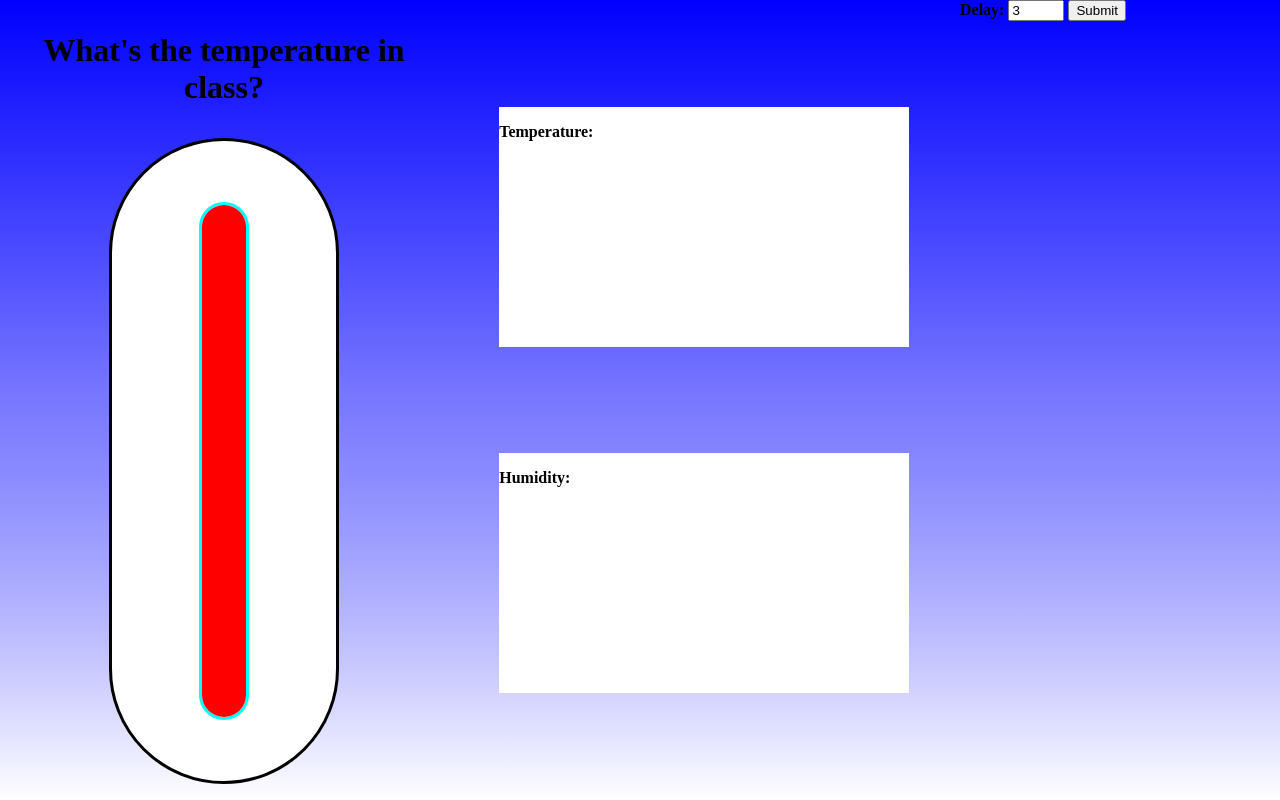
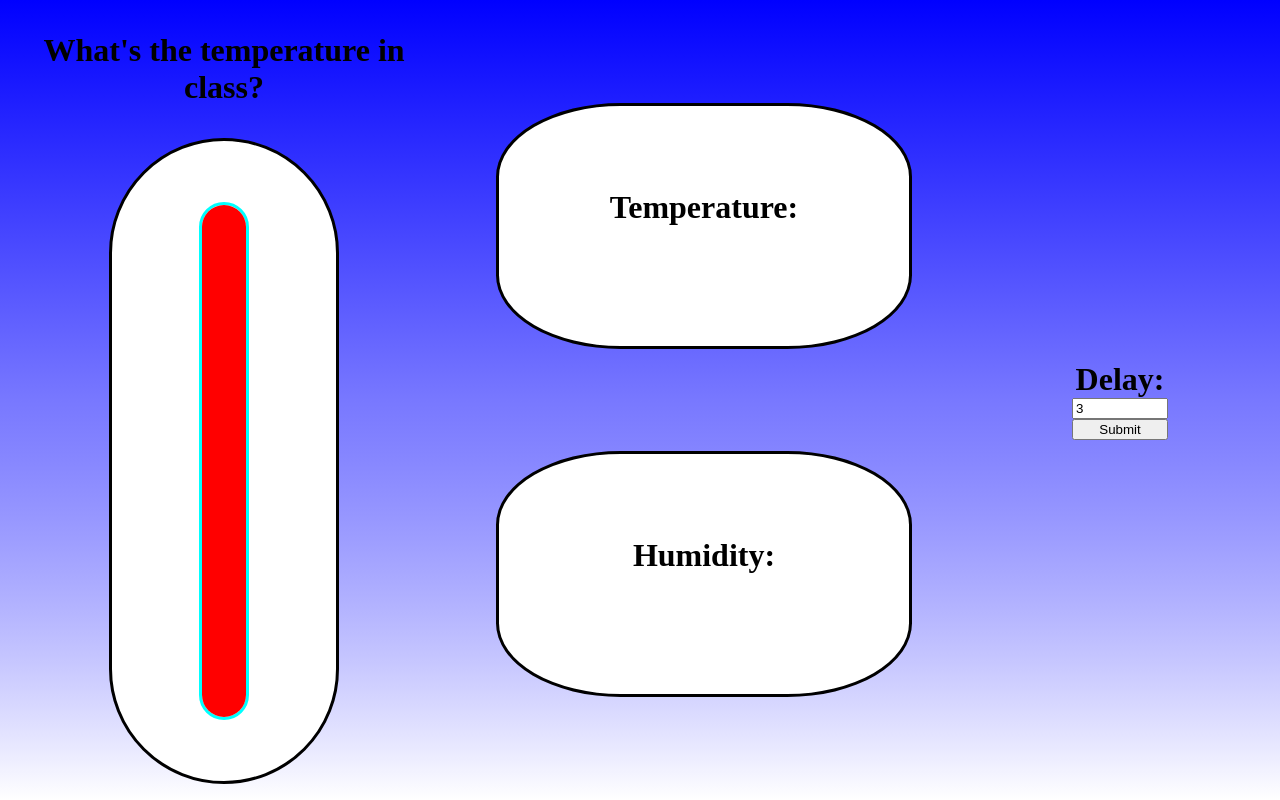
Before and after one commit to hgdavdur/Project-thermometer, a plain HTML site: page index.html in a window 1280 px wide. Drawn offline with Linux system fonts and the light colour scheme; no server answers.

Commit message:
need to save data

```diff
--- a/index.css
+++ b/index.css
@@ -26,11 +26,24 @@ html,body{
     flex-direction: column;
     justify-content: space-evenly;
     align-items: center;
+    text-align: center;
 }
 
 .containerInfo{
+    display: flex;
     width: 25%;
     height: 100%;
+    flex-direction: column;
+    justify-content: center;
+    align-items: center;
+}
+
+.dawg{
+    display: flex;
+    flex-direction: column;
+    width: 30%;
+    text-align: center;
+    font-size: 2rem;
 }
 
 #therBod{
@@ -65,6 +78,15 @@ html,body{
     background-color: white;
     height: 30%;
     width: 80%;
+    display: flex;
+    justify-content: center;
+    align-items: center;
+    border: 3px solid black;
+    border-radius: 30%;
+}
+
+.cloudText{
+    font-size: 2rem;
 }
 
 p{
--- a/index.html
+++ b/index.html
@@ -17,17 +17,19 @@
     </div>
     <div class="containerCloud">
         <div class="cloud" id="tempCloud">
-            <p class="cloudText"><b>Temperature:</b><span class="innerText" id="tempText"></span></p>
+            <p class="cloudText"><b>Temperature:</b><br><br><span class="innerText" id="tempText"></span></p>
         </div>
         <div class="cloud" id="humCloud">
-            <p class="cloudText"><b>Humidity:</b><span class="innerText" id="humText"></span></p>
+            <p class="cloudText"><b>Humidity:</b><br><br><span class="innerText" id="humText"></span></p>
         </div>
     </div>
-    <div class="containerInfo">
-        <label><b>Delay:</b></label>
-        <input class="delInput" id="delText" type="number" oninput="enforceMaxLength(this)" placeholder="Seconds:" min="3" max="10" value="3"></input>
-        <input class="delInput" id="enter" type="submit" onclick="changeDel()">
-    </div>
+        <div class="containerInfo">
+            <div class="dawg">
+                <label><b>Delay:</b></label>
+                <input id="delText" type="number" oninput="enforceMaxLength(this)" placeholder="Seconds:" min="3" max="10" value="3"></input>
+                <input id="enter" type="submit" onclick="changeDel()">
+            </div>
+        </div>
     <script>
         function enforceMaxLength(element) {
           if (element.value.length > 2) {
--- a/index.js
+++ b/index.js
@@ -45,7 +45,15 @@ delRef2.on("value", (snapshot) => {
 
 // change delay in firebase through website
 function changeDel(){
-    delRef.update({ delay: parseFloat(document.getElementById("delText").value * 1000)});
+    if(document.getElementById("delText").value >= 3 && document.getElementById("delText").value <= 10){
+        delRef.update({ delay: parseFloat(document.getElementById("delText").value * 1000)});
+    } else if (document.getElementById("delText").value <3){
+        document.getElementById("delText").value = 3
+        delRef.update({ delay: parseFloat(document.getElementById("delText").value * 1000)});
+    } else {
+        document.getElementById("delText").value = 10
+        delRef.update({ delay: parseFloat(document.getElementById("delText").value * 1000)});
+    }
 };
 
 // change between pages
@@ -72,7 +80,9 @@ function mercHeight() {
     // set color red if temperature is above zero degrees, blue if not
     if(temperature >= 0) {
         mercury.style.backgroundColor = "red";
-    } else {
+    } else if(-30 < temperature < 0){
         mercury.style.backgroundColor = "blue";
+    } else if(temperature <-30){
+        mercury.style.height = 0;
     }
 };
```
